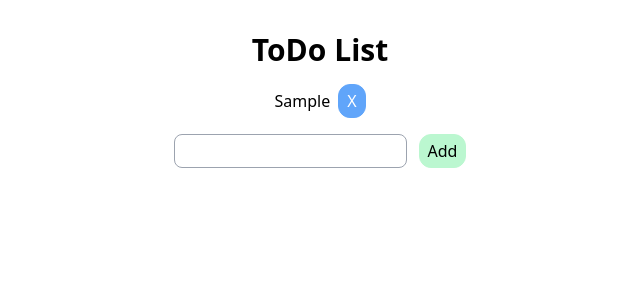
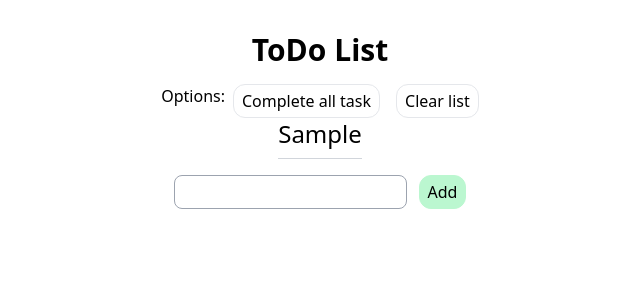
Before and after one commit to MateuszZaniewski/React-learning, a React (Vite) app: page / in a window 1280 px wide. Both pictures are taken after typing "Sample" into the empty fields and a click on the button "Add". Shown: the top 300 px of the page, without its empty margins (320-960 px from the left). Built offline with nearby package versions, Linux system fonts and the light colour scheme.

Commit message:
making ToDoApp for learning react

```diff
--- /dev/null
+++ b/src/components/Button.jsx
@@ -0,0 +1,9 @@
+export default function Button({ name, color }) {
+  return (
+    <button
+      className={`px-2 py-1 border border-gray-200 rounded-xl bg-${color}`}
+    >
+      {name}
+    </button>
+  );
+}
--- a/src/components/ToDoContainer.jsx
+++ b/src/components/ToDoContainer.jsx
@@ -1,5 +1,6 @@
 import { useState } from "react";
 import Form from "./Form";
+import Button from "./Button";
 // ✔
 
 export default function ToDoContainer() {
@@ -8,30 +9,62 @@ export default function ToDoContainer() {
   const getData = (data) => {
     setList([...list, data]);
   };
-  const deleteItem = (index) => {
+  const deleteItem = (item) => {
+    const updatedList = [...completed];
+    const index = completed.indexOf(item);
+    console.log("index of item", index, item);
+    updatedList.splice(index, 1);
+    setCompleted(updatedList);
     console.log("Item deleted: ", index);
-    const updatedList = [...list];
-    updatedList.splice(index, 1);
-    setList(updatedList);
   };
   const completeTask = (item) => {
     setCompleted([...completed, item]);
     console.log(completed);
   };
+
+  const completeAll = () => {
+    setCompleted(list);
+    console.log("All tasks completed", completed);
+  };
+
+  const clearAll = () => {
+    setList([]);
+    console.log("List cleared", list);
+  };
   return (
     <div className="">
+      <div className="flex justify-center gap-2">
+        <span>Options: </span>
+        <div className="flex gap-4">
+          <Button
+            onClick={completeAll}
+            name={"Complete all task"}
+            color={"blue-400"}
+          />
+          <Button onClick={clearAll} name={"Clear list"} color={"red-400"} />
+        </div>
+      </div>
       <ul className="pb-4">
-        {list.map((item, index) => (
-          <div key={index} className="flex gap-2 justify-center items-center">
-            <span onClick={() => completeTask(item)}>{item}</span>
-            <button
-              className="border border-blue-400 bg-blue-400 px-2 py-1 rounded-xl text-white"
-              onClick={() => deleteItem(index)}
-            >
-              X
-            </button>
-          </div>
-        ))}
+        {list.map((item, index) => {
+          return (
+            <div key={index} className="flex justify-center items-center">
+              <span
+                className={`${
+                  completed.includes(item)
+                    ? "line-through text-gray-400"
+                    : "no-underline"
+                } pb-2 border-b border-gray-300 text-2xl cursor-pointer`}
+                onClick={() =>
+                  completed.includes(item)
+                    ? deleteItem(item)
+                    : completeTask(item)
+                }
+              >
+                {item + (completed.includes(item) ? "✔" : "")}
+              </span>
+            </div>
+          );
+        })}
       </ul>
       <Form onSubmit={getData} />
     </div>
```
